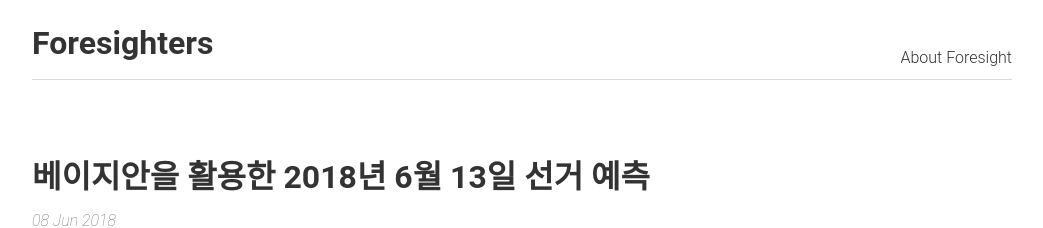
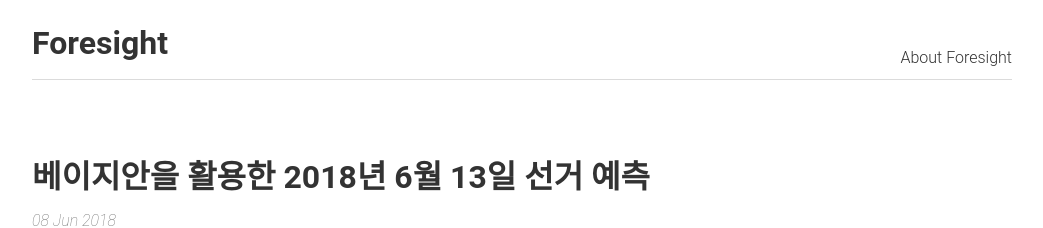
Before and after one commit to foresighters/foresighters.github.io, a Jekyll site: the page built from index.html, in a window 1280 px wide. Shown: the top 228 px of the page, without its empty margins (118-1161 px from the left). Built offline with Jekyll 4.4.1, drawn with Linux system fonts in a browser that asks for light colours; the list of posts is cut into pages by our own code.

Commit message:
site title 변경

```diff
--- a/_config.yml
+++ b/_config.yml
@@ -1,6 +1,6 @@
 # Site settings
 title: Foresight
-description: "Share foresight by analyzing data."
+description: "데이터 분석을 통해서 얻은 Foresight를 공유합니다."
 url: "https://foresighters.github.io"
 author:
   name: "Foresighters"
--- a/_includes/head.html
+++ b/_includes/head.html
@@ -4,7 +4,7 @@
 	<meta name="viewport" content="width=device-width, initial-scale=1.0, maximum-scale=1">
 	<meta name="generator" content="Jekyll">
 
-	<title>Foresighters</title>
+	<title>Foresight</title>
   <meta name="description" content="{%if page.description %}{{ page.description }}{% else %}{{ site.description }}{% endif %}">
 
 	<!-- CSS & fonts -->
--- a/_includes/header.html
+++ b/_includes/header.html
@@ -3,7 +3,7 @@
     <span class="f-left">
       <a href="{{ site.baseurl }}/">
         <h1>
-          Foresighters
+          Foresight
         </h1>
       </a>
     </span>
```
Also changed, not shown: 2 other files.
